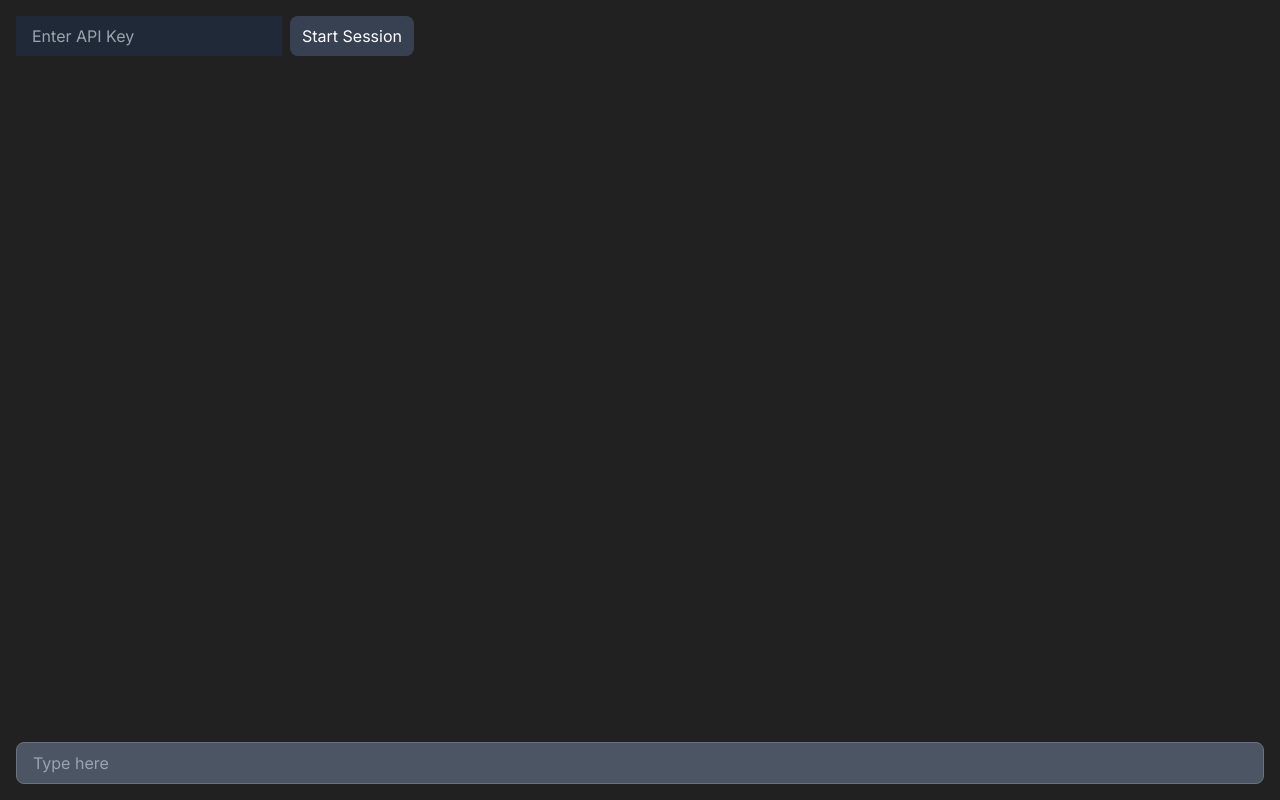
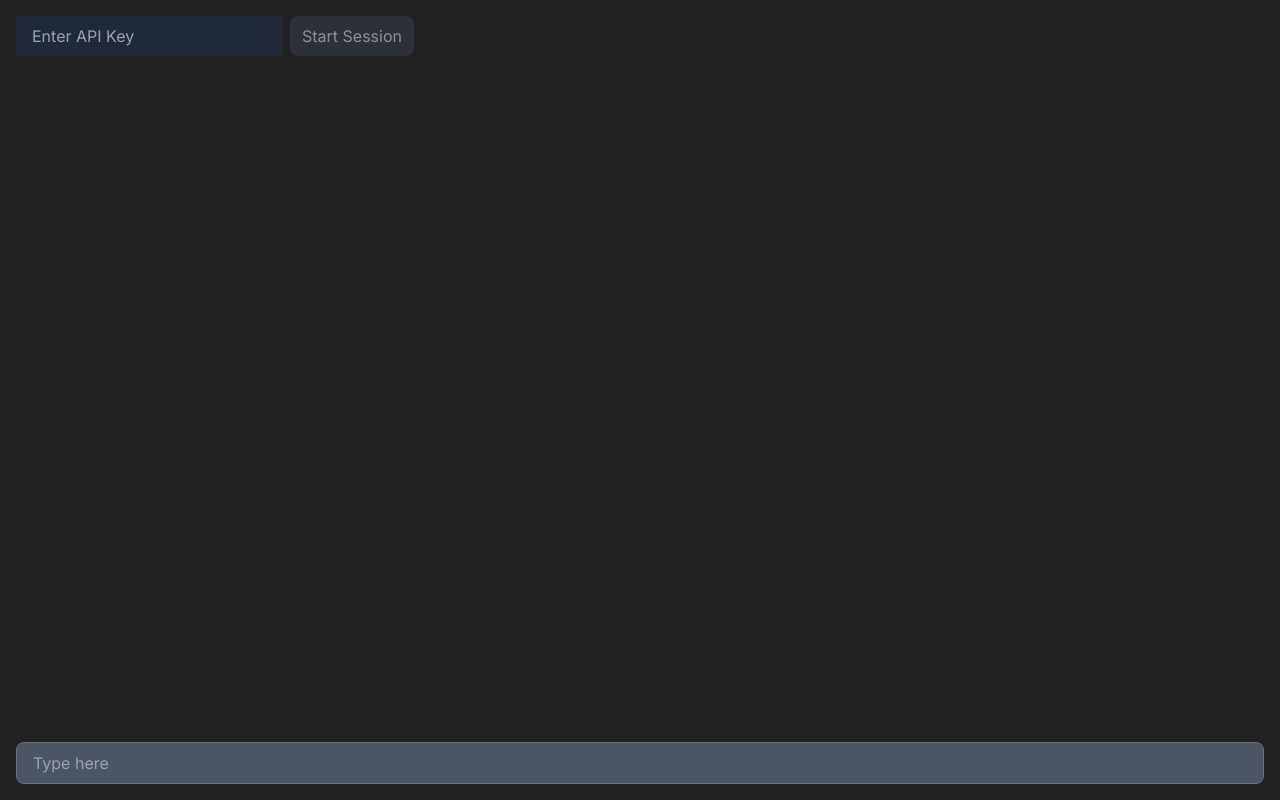
Before and after one commit to TsiarasKon/LLM-Clash, a Next.js app in the folder frontend/llm-clash/: page /chat in a window 1280 px wide. Built offline with nearby package versions, Linux system fonts and the light colour scheme.

Commit message:
FE: StyledButton

```diff
--- a/frontend/llm-clash/src/components/ChatInterface.tsx
+++ b/frontend/llm-clash/src/components/ChatInterface.tsx
@@ -6,6 +6,7 @@ import MessageInput from './MessageInput';
 import { initSession, postChat } from '@/services/api';
 import { toast } from 'react-toastify';
 import ApiKeyInput from './ApiKeyInput';
+import StyledButton from './styled/StyledButton';
 
 const ChatInterface: React.FC = () => {
     const [messages, setMessages] = useState<{ sender: 'user' | 'bot', text: string }[]>([]);
@@ -57,13 +58,12 @@ const ChatInterface: React.FC = () => {
         <div className="flex flex-col h-screen">
             <div className="p-4 flex">
                 <ApiKeyInput apiKey={apiKey} setApiKey={setApiKey} disabled={!!sessionId} />
-                <button
+                <StyledButton
                     onClick={initCurrentSession}
                     disabled={!!sessionId || !apiKey}
-                    className="ml-2 px-3 py-2 bg-gray-700 text-white rounded-lg focus:outline-none hover:bg-gray-600"
                 >
                     {!sessionId ? 'Start Session' : 'In Session'}
-                </button>
+                </StyledButton>
             </div>
             <div className="flex-grow overflow-auto p-4 pb-15">
                 {messages.map((message, index) => (
--- /dev/null
+++ b/frontend/llm-clash/src/components/styled/StyledButton.tsx
@@ -0,0 +1,23 @@
+import { ButtonHTMLAttributes } from "react";
+
+interface IStyledInputProps extends ButtonHTMLAttributes<HTMLButtonElement> {
+    extraClasses?: string;
+}
+
+const StyledButton: React.FC<IStyledInputProps> = ({ children, disabled, extraClasses = '', ...props }) => {
+    const classes = `ml-2 px-3 py-2 text-white rounded-lg ${extraClasses} ${disabled
+        ? "opacity-50 bg-gray-700 cursor-not-allowed"
+        : "bg-gray-700 focus:outline-none hover:bg-gray-600"}`;
+
+    return (
+        <button
+            className={classes}
+            disabled={disabled}
+            {...props}
+        >
+            {children}
+        </button>
+    );
+};
+
+export default StyledButton;
```
